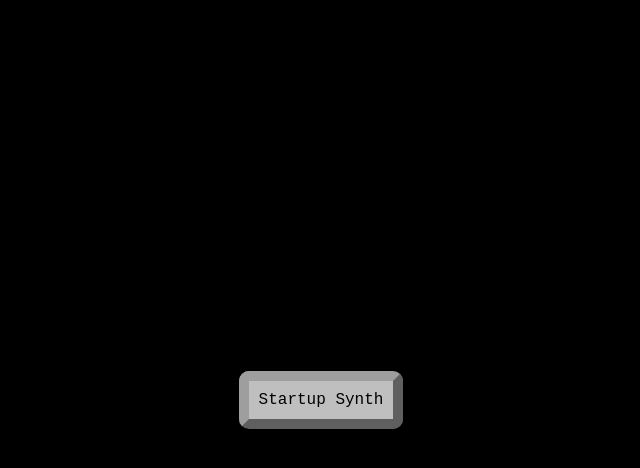
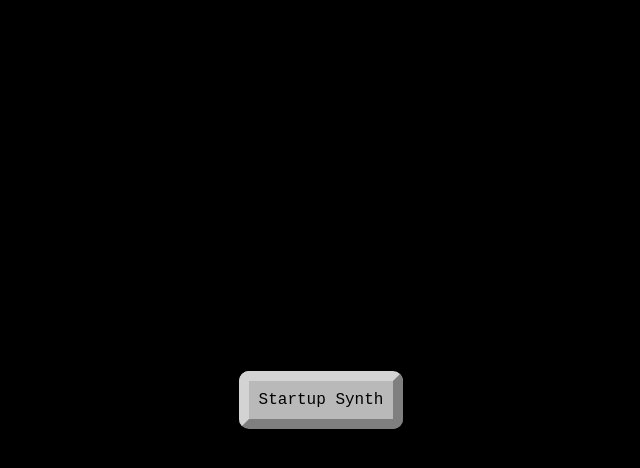
Before and after one commit to MaverickOleson/React-synthesizer-web-audio-api-project, a React (Create React App) app: page / in a window 1280 px wide. In both pictures the pointer is over the button "Startup Synth". Shown: the top 468 px of the page, without its empty margins (319-959 px from the left). Built offline with nearby package versions, Linux system fonts and the light colour scheme.

Commit message:
changed start button hover from opacity to color

```diff
--- a/src/styles/components/_start.scss
+++ b/src/styles/components/_start.scss
@@ -11,7 +11,7 @@
         border: 10px outset lightgray;
         color: black;
         &:hover {
-            opacity: 75%;
+            background-color: rgb(185, 185, 185);
         }
     }
 }
--- a/src/styles/main.css
+++ b/src/styles/main.css
@@ -512,7 +512,7 @@ div{
 }
 
 .startPage button:hover {
-  opacity: 75%;
+  background-color: #b9b9b9;
 }
 
 .loading {
```
